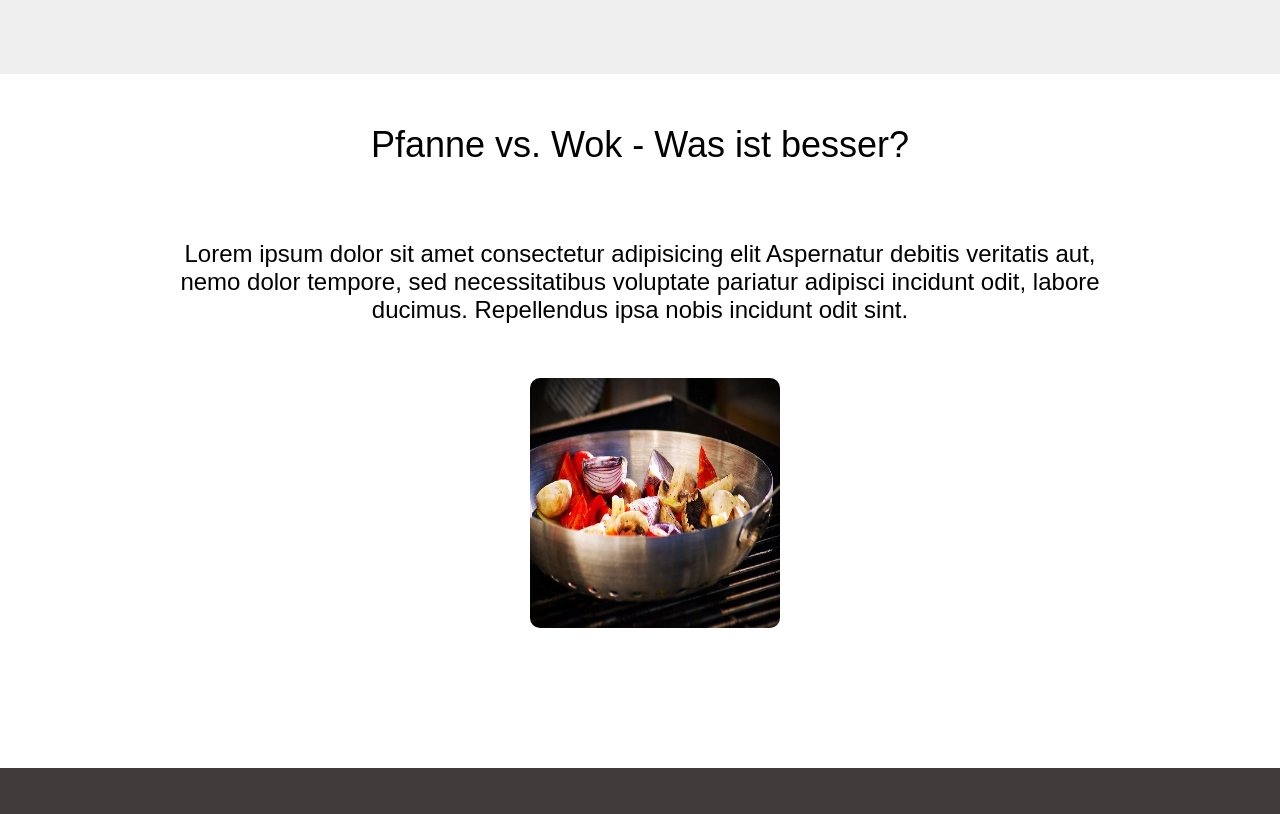
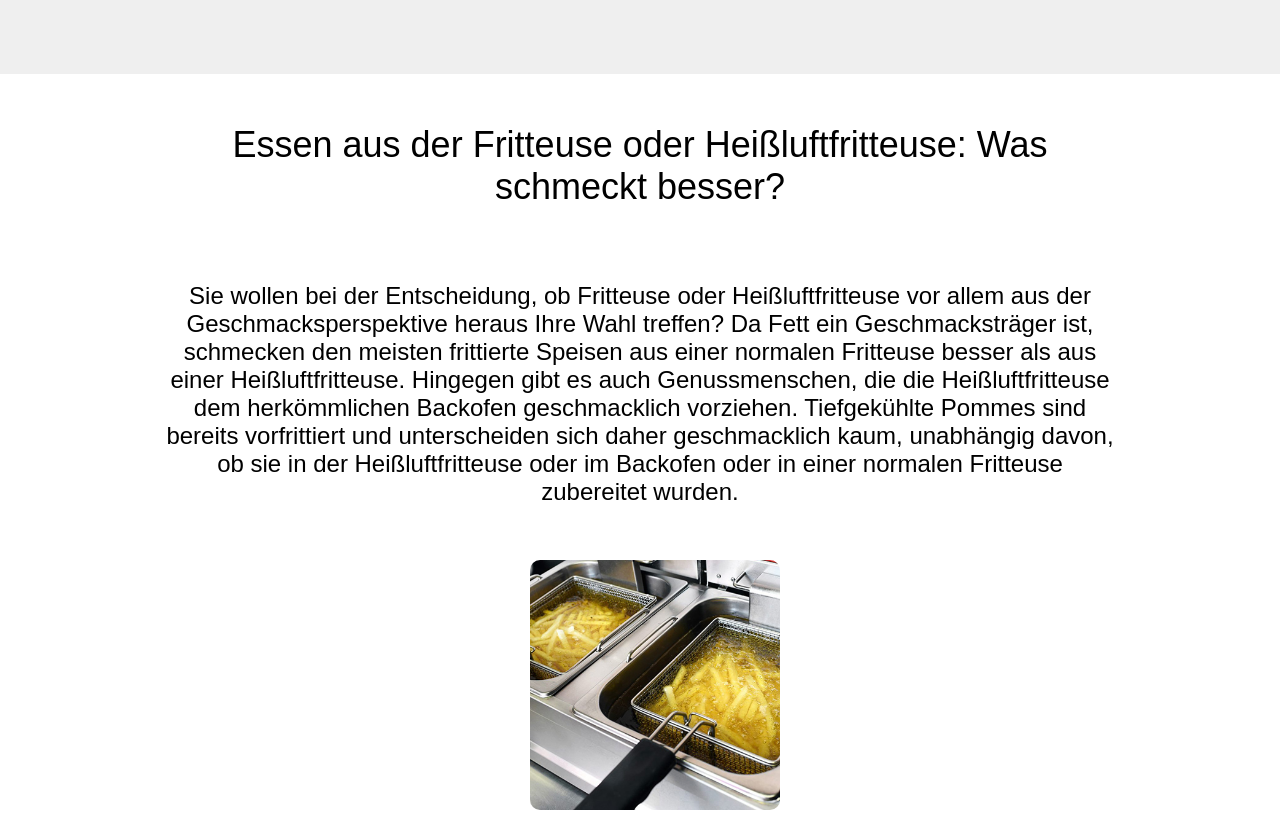
Before and after one commit to Heinzi1992/Kochwelt-Developer-Akademie, a plain HTML site: page index.html in a window 1280 px wide. Shown: the part 1500-2314 px from the top of the page. Drawn offline with Linux system fonts and the light colour scheme.

Commit message:
Responsive erweitert

```diff
--- a/hauptseite/tagesrezept.css
+++ b/hauptseite/tagesrezept.css
@@ -13,6 +13,7 @@
     max-width: 550px;
     height: 350px;
     border-radius: 10px;
+    object-fit: cover;
 
 }
 
--- a/hauptseite/was_ist_besser.css
+++ b/hauptseite/was_ist_besser.css
@@ -21,5 +21,6 @@
     height: 250px;
     border-radius: 10px;
     margin-left: 30px;
+    object-fit: cover;
 
 }
--- a/index.html
+++ b/index.html
@@ -217,17 +217,24 @@
         <div class="was_ist_besser">
 
             <h2>
-                Pfanne vs. Wok - Was ist besser?
+                Essen aus der Fritteuse oder Heißluftfritteuse: Was schmeckt besser?
             </h2>
 
             <div class="was_ist_besser_inhalt flex_column">
 
-                <p class="was_ist_besser_paragraph">Lorem ipsum dolor sit amet consectetur adipisicing elit Aspernatur debitis veritatis aut, <br>
-                                                    nemo dolor tempore, sed necessitatibus voluptate pariatur adipisci incidunt odit, labore <br>
-                                                    ducimus. Repellendus ipsa nobis incidunt odit sint.
+                <p class="was_ist_besser_paragraph">
+                    Sie wollen bei der Entscheidung, ob Fritteuse oder Heißluftfritteuse
+                    vor allem aus der Geschmacksperspektive heraus Ihre Wahl treffen?
+                    Da Fett ein Geschmacksträger ist, schmecken den meisten frittierte
+                    Speisen aus einer normalen Fritteuse besser als aus einer Heißluftfritteuse.
+                    Hingegen gibt es auch Genussmenschen, die die Heißluftfritteuse dem
+                    herkömmlichen Backofen geschmacklich vorziehen. Tiefgekühlte Pommes sind
+                    bereits vorfrittiert und unterscheiden sich daher geschmacklich kaum,
+                    unabhängig davon, ob sie in der Heißluftfritteuse oder im Backofen oder
+                    in einer normalen Fritteuse zubereitet wurden.
                 </p>
 
-                <img class="was_ist_besser_img" src="./img/wok.jpg" alt="Gemüse-Wok">
+                <img class="was_ist_besser_img" src="./img/elektro-fritteusen.jpg" alt="Gemüse-Wok">
 
 
             </div>
```
Also changed, not shown: img/elektro-fritteusen.jpg (added).
